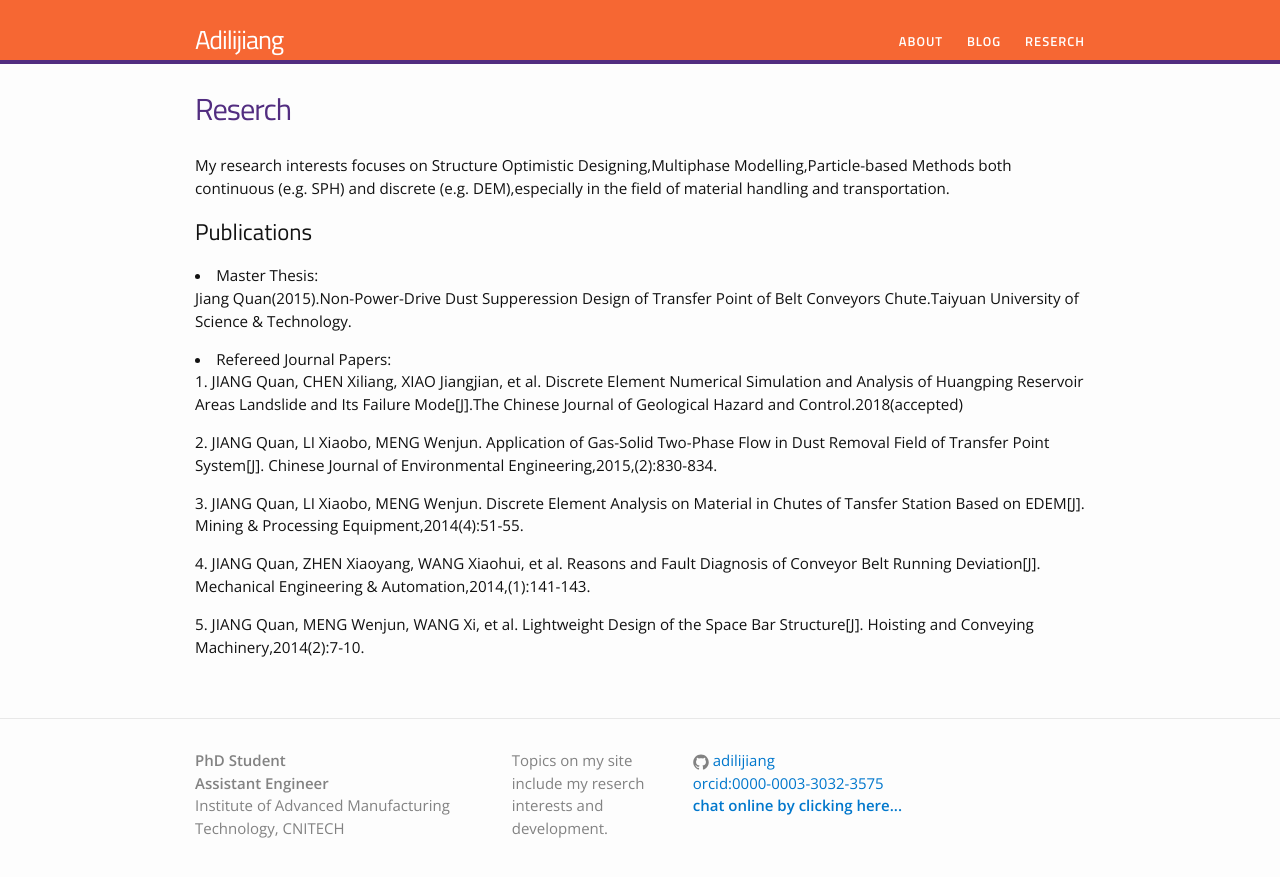
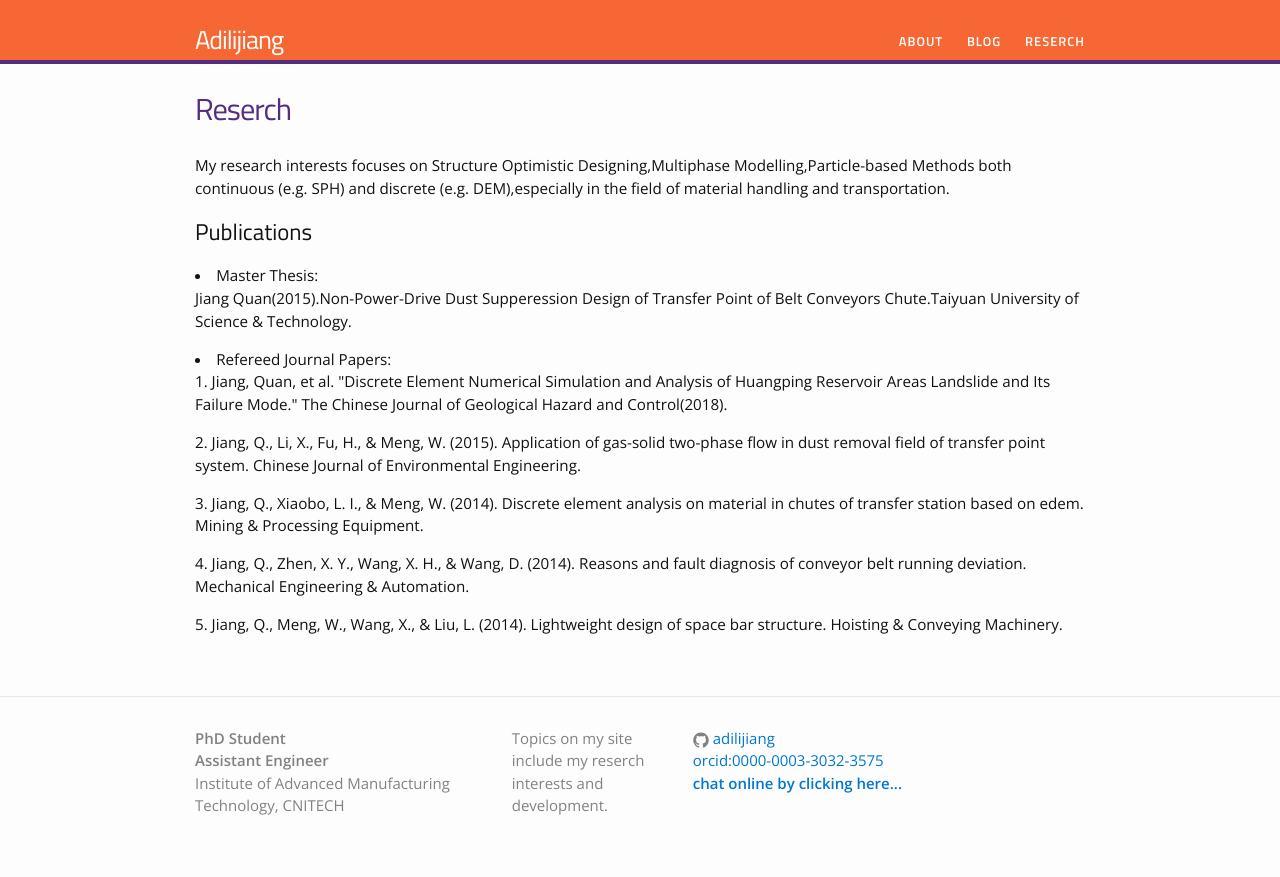
Before and after one commit to adilijiang/adilijiang.github.io, a Jekyll site: the page built from reserch.md, in a window 1280 px wide. Shown: the top 877 px of the page. Built offline with Jekyll 4.4.1, drawn with Linux system fonts in a browser that asks for light colours.

Commit message:
Update reserch.md
update paper

```diff
--- a/reserch.md
+++ b/reserch.md
@@ -12,8 +12,8 @@ My research interests focuses on Structure Optimistic Designing,Multiphase Model
 <p>Jiang Quan(2015).Non-Power-Drive Dust Supperession Design of Transfer Point of Belt Conveyors Chute.Taiyuan University of Science & Technology.</p>
 
 <li class="listing-seperator">Refereed Journal Papers:</li>
-<p>1. JIANG Quan, CHEN Xiliang, XIAO Jiangjian, et al. Discrete Element Numerical Simulation and Analysis of Huangping Reservoir Areas Landslide and Its Failure Mode[J].The Chinese Journal of Geological Hazard and Control.2018(accepted)</p>
-<p>2. JIANG Quan, LI Xiaobo, MENG Wenjun. Application of Gas-Solid Two-Phase Flow in Dust Removal Field of Transfer Point System[J]. Chinese Journal of Environmental Engineering,2015,(2):830-834.</p>
-<p>3. JIANG Quan, LI Xiaobo, MENG Wenjun. Discrete Element Analysis on Material in Chutes of Tansfer Station Based on EDEM[J]. Mining & Processing Equipment,2014(4):51-55.</p>
-<p>4. JIANG Quan, ZHEN Xiaoyang, WANG Xiaohui, et al. Reasons and Fault Diagnosis of Conveyor Belt Running Deviation[J]. Mechanical Engineering & Automation,2014,(1):141-143.</p>
-<p>5. JIANG Quan, MENG Wenjun, WANG Xi, et al. Lightweight Design of the Space Bar Structure[J]. Hoisting and Conveying Machinery,2014(2):7-10.</p>
+<p>1. Jiang, Quan, et al. "Discrete Element Numerical Simulation and Analysis of Huangping Reservoir Areas Landslide and Its Failure Mode." The Chinese Journal of Geological Hazard and Control(2018).</p>
+<p>2. Jiang, Q., Li, X., Fu, H., & Meng, W. (2015). Application of gas-solid two-phase flow in dust removal field of transfer point system. Chinese Journal of Environmental Engineering.</p>
+<p>3. Jiang, Q., Xiaobo, L. I., & Meng, W. (2014). Discrete element analysis on material in chutes of transfer station based on edem. Mining & Processing Equipment.</p>
+<p>4. Jiang, Q., Zhen, X. Y., Wang, X. H., & Wang, D. (2014). Reasons and fault diagnosis of conveyor belt running deviation. Mechanical Engineering & Automation.</p>
+<p>5. Jiang, Q., Meng, W., Wang, X., & Liu, L. (2014). Lightweight design of space bar structure. Hoisting & Conveying Machinery.</p>
```
